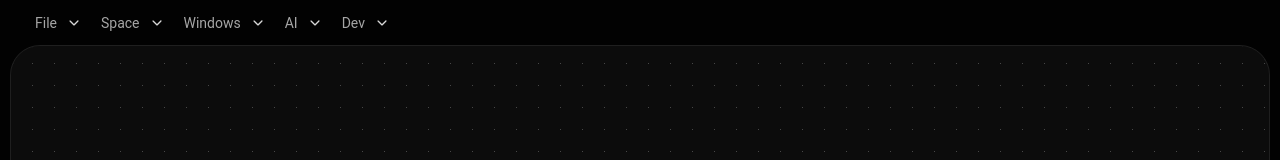
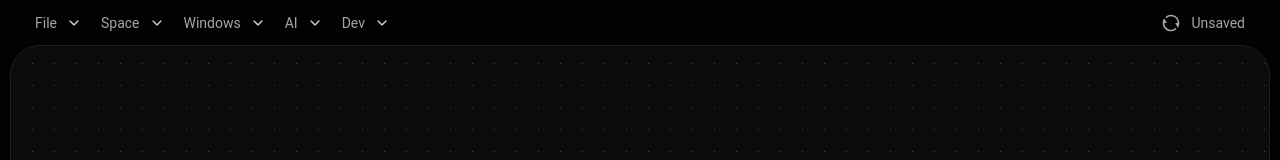
Before and after one commit to joshwrn/collaborative-board, a Next.js app: page / in a window 1280 px wide. Shown: the top 160 px of the page. Built offline with nearby package versions, Linux system fonts and the light colour scheme; what @fal-ai/serverless-client would draw is missing.

Commit message:
autosave

```diff
--- a/src/app/globals.scss
+++ b/src/app/globals.scss
@@ -45,6 +45,7 @@
   --toast-text: #d2d2d2;
 
   // misc
+  --font--3: 12px;
   --font--2: 14px;
   --white-65: #a6a6a6;
   --white-15: #262626;
--- a/src/app/page.module.scss
+++ b/src/app/page.module.scss
@@ -4,6 +4,10 @@
   position: relative;
   overflow: hidden;
   background-color: var(--container-background-color);
+  > header {
+    display: flex;
+    justify-content: space-between;
+  }
   > main {
     display: flex;
     flex-direction: row;
--- a/src/app/page.tsx
+++ b/src/app/page.tsx
@@ -14,6 +14,7 @@ import React, { Suspense } from 'react'
 import { List } from '@/components/ItemList/List/List'
 import { Toaster } from '@/ui/Toast'
 import { useLoadFromLocalStorage } from '@/utils/useLoadFromLocalStorage'
+import { Autosave } from '@/components/Autosave/Autosave'
 const DevTools = React.lazy(() => import('@/components/Debug/DevTools'))
 
 const queryClient = new QueryClient()
@@ -28,6 +29,7 @@ export default function Home() {
     'showItemList',
     'debug_showZustandDevTools',
     'debug_showFps',
+    'autoSaveEnabled',
   ])
 
   useLoadFromLocalStorage()
@@ -40,7 +42,10 @@ export default function Home() {
           state.setMousePosition({ x: e.clientX, y: e.clientY })
         }}
       >
-        <DropDownMenu />
+        <header>
+          <DropDownMenu />
+          {state.autoSaveEnabled && <Autosave />}
+        </header>
         <main>
           <Space />
           <ContextMenu />
--- /dev/null
+++ b/src/components/Autosave/Autosave.module.scss
@@ -0,0 +1,16 @@
+.wrapper {
+  display: flex;
+  align-items: center;
+  justify-content: center;
+  margin-right: 35px;
+  > div {
+    display: flex;
+    justify-content: center;
+    align-items: center;
+    gap: 10px;
+    p {
+      font-size: var(--font--2);
+      color: var(--white-65);
+    }
+  }
+}
--- /dev/null
+++ b/src/components/Autosave/Autosave.tsx
@@ -0,0 +1,67 @@
+import React from 'react'
+import style from './Autosave.module.scss'
+import { useAutoSave } from '@/utils/useAutoSave'
+import { joinClasses } from '@/utils/joinClasses'
+import { IoCheckmarkSharp as CheckIcon } from 'react-icons/io5'
+import { RiRefreshLine } from 'react-icons/ri'
+import { AnimatePresence, motion } from 'framer-motion'
+
+const variants = {
+  initial: {
+    opacity: 0,
+    y: 10,
+  },
+  animate: {
+    opacity: 1,
+    y: 0,
+  },
+  exit: {
+    opacity: 0,
+    y: 10,
+  },
+}
+
+export const Autosave: React.FC = () => {
+  const saveState = useAutoSave()
+  return (
+    <div
+      className={joinClasses(style.wrapper, saveState.isDirty && style.dirty)}
+    >
+      <AnimatePresence mode="wait">
+        {saveState.isDirty ? (
+          <motion.div
+            key="dirty"
+            variants={variants}
+            initial="initial"
+            animate="animate"
+            exit="exit"
+          >
+            <RiRefreshLine
+              size={20}
+              style={{
+                fill: 'var(--white-65)',
+              }}
+            />
+            <p>Unsaved</p>
+          </motion.div>
+        ) : (
+          <motion.div
+            key="clean"
+            variants={variants}
+            initial="initial"
+            animate="animate"
+            exit="exit"
+          >
+            <CheckIcon
+              size={20}
+              style={{
+                stroke: '#32ff73db',
+              }}
+            />
+            <p>Saved</p>
+          </motion.div>
+        )}
+      </AnimatePresence>
+    </div>
+  )
+}
--- a/src/components/DropDownMenu/Menus/FileMenu.tsx
+++ b/src/components/DropDownMenu/Menus/FileMenu.tsx
@@ -3,33 +3,17 @@ import style from '../DropDownMenu.module.scss'
 
 import { useStore } from '@/state/gen-state'
 import Dropdown from '@/ui/Dropdown'
-import { WindowType } from '@/state/windows'
-import { Item } from '@/state/items'
-import { Connection } from '@/state/connections'
 
 import { IoSaveOutline } from 'react-icons/io5'
 import { FiTrash } from 'react-icons/fi'
-import { Point2d } from '@/state'
-
-const saveToLocalStorage = (state: {
-  windows: WindowType[]
-  items: Item[]
-  connections: Connection[]
-  zoom: number
-  pan: Point2d
-}) => {
-  localStorage.setItem('ai-sketch-app', JSON.stringify(state))
-}
+import { RiRefreshLine } from 'react-icons/ri'
 
 export const FileMenu: React.FC = () => {
   const state = useStore([
-    'windows',
-    'items',
-    'connections',
-    'zoom',
-    'pan',
     'setState',
     'successNotification',
+    'saveToLocalStorage',
+    'autoSaveEnabled',
   ])
   return (
     <item className={style.item}>
@@ -40,18 +24,23 @@ export const FileMenu: React.FC = () => {
           <Dropdown.Item
             key={'Save'}
             onClick={() => {
-              saveToLocalStorage({
-                windows: state.windows,
-                items: state.items,
-                connections: state.connections,
-                zoom: state.zoom,
-                pan: state.pan,
-              })
+              state.saveToLocalStorage()
               state.successNotification('Saved!')
             }}
             isChecked={false}
             Icon={() => <IoSaveOutline />}
             label1="Save"
+          />,
+          <Dropdown.Item
+            key={'Auto Save'}
+            onClick={() => {
+              state.setState((draft) => {
+                draft.autoSaveEnabled = !state.autoSaveEnabled
+              })
+            }}
+            isChecked={state.autoSaveEnabled}
+            Icon={() => <RiRefreshLine />}
+            label1="Auto Save"
           />,
           <Dropdown.Item
             key={'Clear All'}
--- a/src/components/DropDownMenu/Menus/WindowsMenu.tsx
+++ b/src/components/DropDownMenu/Menus/WindowsMenu.tsx
@@ -13,7 +13,7 @@ export const WindowsMenu = () => {
     'createNewWindow',
   ])
   return (
-    <item className={style.item}>
+    <item className={style.item} id="dropdown-windows-button">
       <Dropdown.Menu
         SelectedOption={() => <p>Windows</p>}
         Options={[
--- a/src/state/general.ts
+++ b/src/state/general.ts
@@ -1,12 +1,32 @@
 import { Store } from './gen-state'
 import { AppStateCreator, produceState } from './state'
 
+export type SavedState = Pick<
+  Store,
+  'windows' | 'items' | 'zoom' | 'pan' | 'connections' | 'autoSaveEnabled'
+>
+
 export type GeneralStore = {
   setState: (setter: (draft: Store) => void) => void
+  saveToLocalStorage: () => void
+  autoSaveEnabled: boolean
 }
 
 export const generalStore: AppStateCreator<GeneralStore> = (set, get) => ({
   setState: (setter: (draft: Store) => void) => {
     produceState(set, setter)
   },
+  autoSaveEnabled: true,
+  saveToLocalStorage: () => {
+    const state = get()
+    const savedState: SavedState = {
+      windows: state.windows,
+      items: state.items,
+      connections: state.connections,
+      zoom: state.zoom,
+      pan: state.pan,
+      autoSaveEnabled: state.autoSaveEnabled,
+    }
+    localStorage.setItem('ai-sketch-app', JSON.stringify(savedState))
+  },
 })
--- /dev/null
+++ b/src/utils/useAutoSave.ts
@@ -0,0 +1,39 @@
+import { Store, useStore } from '@/state/gen-state'
+import { SavedState } from '@/state/general'
+import React from 'react'
+
+const debounceTime = 3000
+
+export const useAutoSave = () => {
+  const state: Omit<SavedState, 'pan' | 'zoom'> &
+    Pick<Store, 'successNotification' | 'saveToLocalStorage'> = useStore([
+    'windows',
+    'items',
+    'connections',
+    'successNotification',
+    'saveToLocalStorage',
+    'autoSaveEnabled',
+  ])
+  const lastSavedAtRef = React.useRef(Date.now())
+  const [isDirty, setIsDirty] = React.useState(false)
+
+  React.useEffect(() => {
+    setIsDirty(true)
+    const timer = setTimeout(() => {
+      if (!state.autoSaveEnabled) return
+      const now = Date.now()
+      if (now - lastSavedAtRef.current > debounceTime) {
+        setIsDirty(false)
+        lastSavedAtRef.current = now
+        state.saveToLocalStorage()
+      }
+    }, debounceTime)
+    return () => {
+      clearTimeout(timer)
+    }
+  }, [state])
+
+  return {
+    isDirty,
+  }
+}
```
Also changed, not shown: 1 other file (tests, documents, lock files or other folders).
